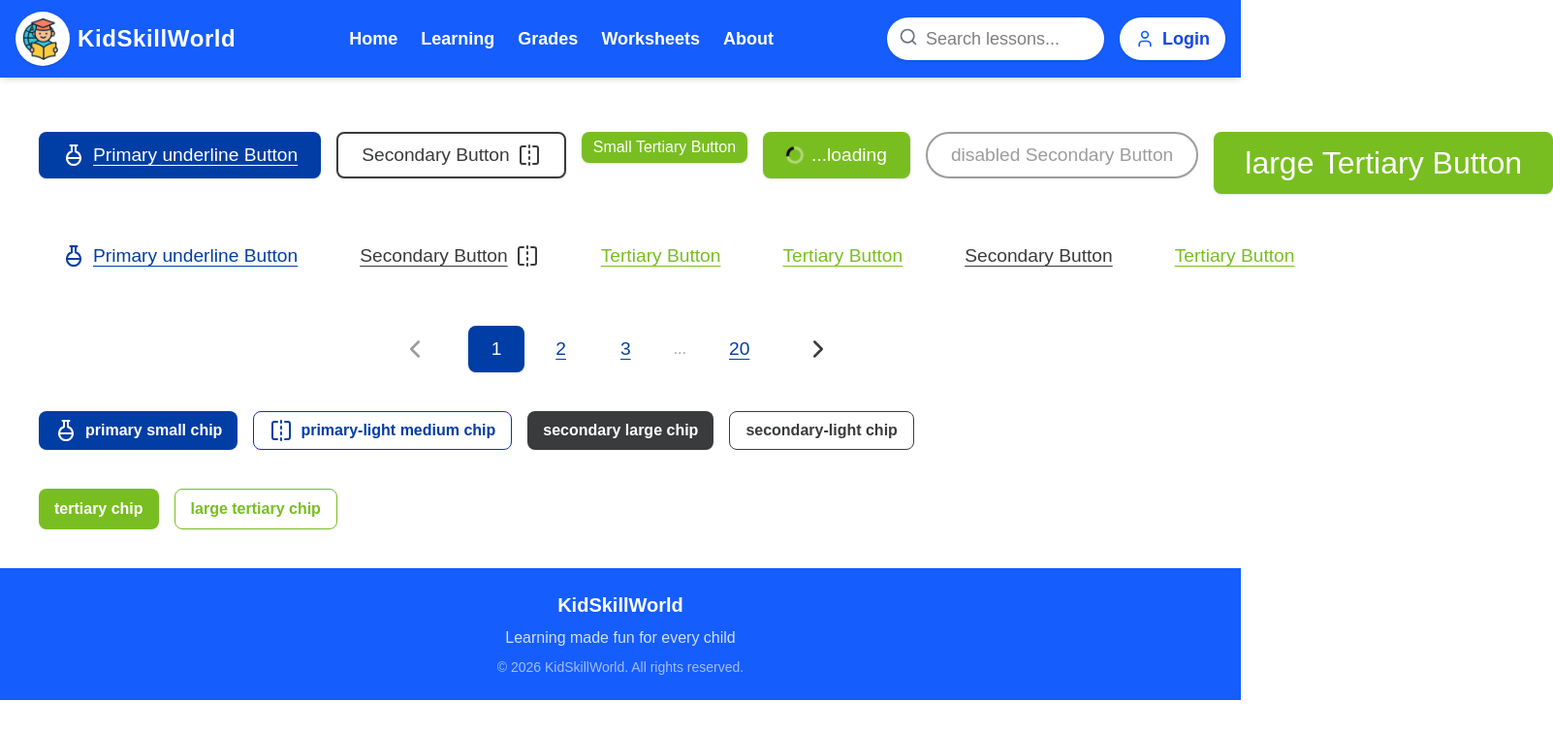
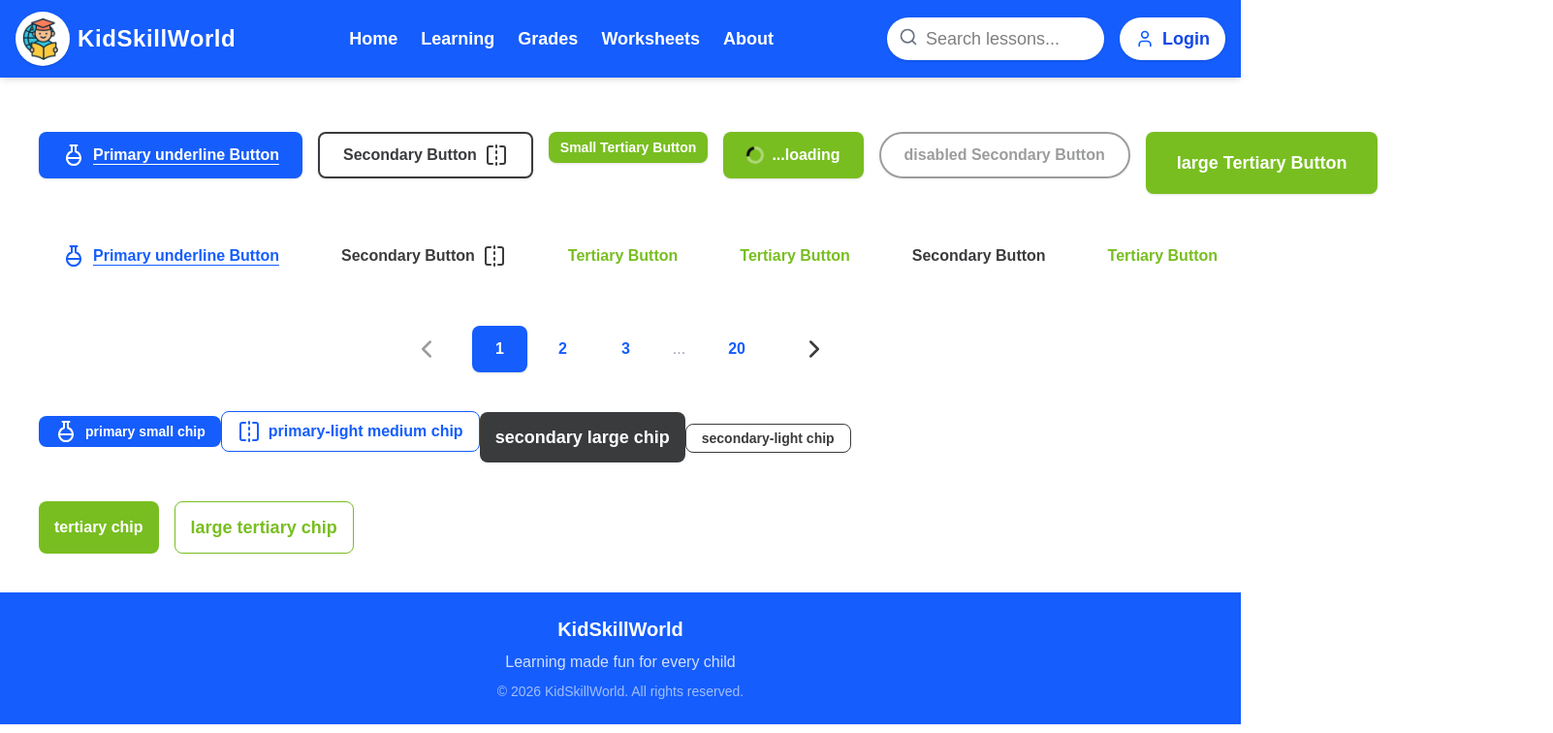
Before and after one commit to adhriton25/kidskillworld, a Next.js app: page /test/componenet in a window 1280 px wide. Shown: the top 756 px of the page at 97% size, 1602 px wide, since content can reach past the window. Built offline with nearby package versions, Linux system fonts and the light colour scheme.

Commit message:
fix: grade

```diff
--- a/app/test/componenet/page.tsx
+++ b/app/test/componenet/page.tsx
@@ -76,7 +76,7 @@ export default function ComponentGallery() {
         }}
       />
 
-      <div className="m-10 flex  gap-4">
+      <div className="m-10  gap-4">
         <Chip
           variant="primary"
           size="sm"
--- a/components/Base/Button.tsx
+++ b/components/Base/Button.tsx
@@ -59,9 +59,9 @@ const SHAPES = {
 } as const;
 
 const SIZES = {
-  sm: "px-3 py-1 h-8 text-[1rem]",
-  md: "px-6 py-3 h-12 text-[1.2rem]",
-  lg: "px-8 py-4 h-16 text-[2rem]",
+  sm: "px-3 py-1 h-8 text-sm",
+  md: "px-6 py-3 h-12 text-md",
+  lg: "px-8 py-4 h-16 text-lg",
 } as const;
 
 export const Button: React.FC<ButtonProps> = ({
@@ -88,7 +88,7 @@ export const Button: React.FC<ButtonProps> = ({
   const variantType = VARIANTS[variant];
 
   const classes = clsx(
-    "font-medium inline-flex items-center justify-center gap-2",
+    "inline-flex items-center justify-center gap-2",
     "whitespace-nowrap cursor-pointer font-bold transition duration-200 ease-in-out",
     SIZES[size],
     disabled && "opacity-50 pointer-events-none",
@@ -96,7 +96,7 @@ export const Button: React.FC<ButtonProps> = ({
     // Link button mode
     isLinkButton
       ? [
-          "bg-transparent underline underline-offset-4 shadow-none border-0",
+          "bg-transparent hover:underline underline-offset-4 shadow-none border-0",
           variantType.linkText,
         ]
       : [
@@ -137,7 +137,7 @@ export const Button: React.FC<ButtonProps> = ({
       ) : (
         <>
           {leftIcon && <span className="flex items-center">{leftIcon}</span>}
-          <span>{children}</span>
+          {children}
           {rightIcon && <span className="flex items-center">{rightIcon}</span>}
         </>
       )}
--- a/components/Base/Chip.tsx
+++ b/components/Base/Chip.tsx
@@ -18,7 +18,6 @@ export interface ChipProps {
   variant?: ChipVariant;
   size?: ChipSize;
   icon?: ReactNode;
-  bold?: boolean;
   iconPosition?: ChipIconPosition;
   text: string;
 }
@@ -57,9 +56,9 @@ const CHIP_VARIANTS = {
 } as const;
 
 const CHIP_SIZES = {
-  sm: "px-4 py-0.5",
-  md: "px-4 py-1",
-  lg: "px-4 py-2",
+  sm: "text-sm px-4 py-1",
+  md: "text-md px-4 py-2",
+  lg: "text-lg px-4 py-3",
 } as const;
 
 const Chip: React.FC<ChipProps> = ({
@@ -67,19 +66,15 @@ const Chip: React.FC<ChipProps> = ({
   variant = "primary",
   size = "md",
   icon,
-  bold = true,
   iconPosition = "left",
   text,
   onClick,
   ...rest
 }) => {
   const variantStyles = CHIP_VARIANTS[variant];
-
   const classes = clsx(
-    "inline-flex items-center w-fit rounded-[var(--ksw-border-radius-rounded)]",
-    "transition duration-200 ease-in-out",
+    "inline-flex items-center font-bold w-fit rounded-md",
     CHIP_SIZES[size],
-    bold && "font-bold",
     onClick && "cursor-pointer",
     className,
   );
@@ -124,15 +119,6 @@ const Chip: React.FC<ChipProps> = ({
           {childComponent}
         </div>
       )}
-
-      <style>{`
-        @media (max-width: 767px) {
-          button[class*="inline-flex"],
-          div[class*="inline-flex"] {
-            font-size: 0.875rem;
-          }
-        }
-      `}</style>
     </>
   );
 };
--- a/components/common/GradeCard.tsx
+++ b/components/common/GradeCard.tsx
@@ -1,16 +1,16 @@
 // components/GradeCard.tsx
 "use client";
 import React, { useState } from "react";
-import {
-  ChevronDown,
-  ChevronRight,
-} from "lucide-react";
+import { ChevronDown, ChevronRight } from "lucide-react";
 import { GradeWithDetails } from "@/types/GradeWithDetails";
 
 import { getSubjectIcon } from "@/Constant/subjects";
+import { Button } from "../Base/Button";
 
 export const GradeCard = ({ grade }: { grade: GradeWithDetails }) => {
-  const [collapsedCategories, setCollapsedCategories] = useState<Record<string, boolean>>({});
+  const [collapsedCategories, setCollapsedCategories] = useState<
+    Record<string, boolean>
+  >({});
 
   const toggleCategory = (categoryKey: string) => {
     setCollapsedCategories((prev) => ({
@@ -55,29 +55,26 @@ export const GradeCard = ({ grade }: { grade: GradeWithDetails }) => {
 
       {/* Global Expand/Collapse */}
       <div className="flex justify-between px-6 pt-4">
-        <button
-          onClick={expandAll}
-          className="text-blue-700 font-semibold hover:underline"
-        >
+        <Button isLinkButton onClick={expandAll}>
           Expand All
-        </button>
-        <button
-          onClick={collapseAll}
-          className="text-blue-700 font-semibold hover:underline"
-        >
+        </Button>
+        <Button isLinkButton onClick={collapseAll}>
           Collapse All
-        </button>
+        </Button>
       </div>
 
       <div className="p-6 space-y-8">
         {Object.entries(subjectsInGrade).map(([subjectName, skills]) => {
           // Group skills by category
-          const categories = skills.reduce((acc, skill) => {
+          const categories = skills.reduce(
+            (acc, skill) => {
               const categoryName = skill.category.name;
               if (!acc[categoryName]) acc[categoryName] = [];
               acc[categoryName].push(skill);
               return acc;
-          }, {} as Record<string, typeof skills>);
+            },
+            {} as Record<string, typeof skills>,
+          );
 
           return (
             <div key={subjectName} className="space-y-6">
@@ -91,12 +88,14 @@ export const GradeCard = ({ grade }: { grade: GradeWithDetails }) => {
 
               {/* Categories */}
               <div className="transition-all duration-300 ease-in-out">
-                {Object.entries(categories).map(([categoryName, categorySkills]) => {
+                {Object.entries(categories).map(
+                  ([categoryName, categorySkills]) => {
                     const categoryKey = `${subjectName}-${categoryName}`;
-                  const isCategoryCollapsed = collapsedCategories[categoryKey] ?? true;
+                    const isCategoryCollapsed =
+                      collapsedCategories[categoryKey] ?? true;
 
                     return (
-                    <div key={categoryName} className="pl-6 space-y-3">
+                      <div key={categoryName} className="pl-6">
                         {/* Category Header with count */}
                         <div className="flex items-center justify-between">
                           <h4 className="text-green-800 font-bold text-lg">
@@ -105,40 +104,48 @@ export const GradeCard = ({ grade }: { grade: GradeWithDetails }) => {
                               ({categorySkills.length} Skills)
                             </span>
                           </h4>
-
-                        <button
+                          <Button
+                            isLinkButton
+                            variant="secondary"
                             onClick={() => toggleCategory(categoryKey)}
-                          className="p-1 rounded hover:bg-gray-200"
-                        >
-                          {isCategoryCollapsed ? (
-                            <ChevronRight className="w-5 h-5 text-gray-700" />
+                            leftIcon={
+                              isCategoryCollapsed ? (
+                                <ChevronRight />
                               ) : (
-                            <ChevronDown className="w-5 h-5 text-gray-700" />
-                          )}
-                        </button>
+                                <ChevronDown />
+                              )
+                            }
+                          />
                         </div>
-
                         {/* Skills */}
                         {!isCategoryCollapsed && (
-                        <ul className=" transition-all ease-in-out my-6">
+                          <div className="flex flex-col gap-2 my-3">
                             {categorySkills.map((skill) => (
-                            <li
+                              <div
                                 key={skill.id}
-                              className="flex justify-between items-center group pl-6"
+                                className="flex justify-between items-center group pl-1"
                               >
-                              <span className="text-gray-800 text-lg font-medium group-hover:text-blue-600 cursor-pointer">
+                                <Button
+                                  isLinkButton
+                                  href={`/learning?grade=${grade.id}&subject=${skill.subject.id}`}
+                                  size="sm"
+                                >
                                   {skill.name}
-                              </span>
-                              <span className="bg-blue-600 text-white text-xs px-3 py-1 rounded-md font-bold">
-                                Topics: {skill._count.topics}
-                              </span>
-                            </li>
+                                </Button>
+                                <Button
+                                  size="sm"
+                                  href={`/learning?grade=${grade.id}&subject=${skill.subject.id}`}
+                                >
+                                  Practice: {skill._count.topics}
+                                </Button>
+                              </div>
                             ))}
-                        </ul>
+                          </div>
                         )}
                       </div>
                     );
-                })}
+                  },
+                )}
               </div>
             </div>
           );
--- a/styles/_colors.scss
+++ b/styles/_colors.scss
@@ -11,8 +11,8 @@
   --soft-charcoal: #333333; //	Primary Body Text	Use on White or Cream
   --cloud-white: #f9f9f9; //	Main Background	Use with Dark Text
 
-  --ksw-color-action-primary-active: #001d5a;
-  --ksw-color-action-primary-default: #003da5;
+  --ksw-color-action-primary-active: #003da5;
+  --ksw-color-action-primary-default: #155dfc;
   --ksw-color-action-secondary-active: #3b82f6;
   --ksw-color-action-secondary-default: #3a3b3d;
   --ksw-color-action-tertiary-active: #487815;
```
Lines whose indentation alone changed are shown as unchanged.
